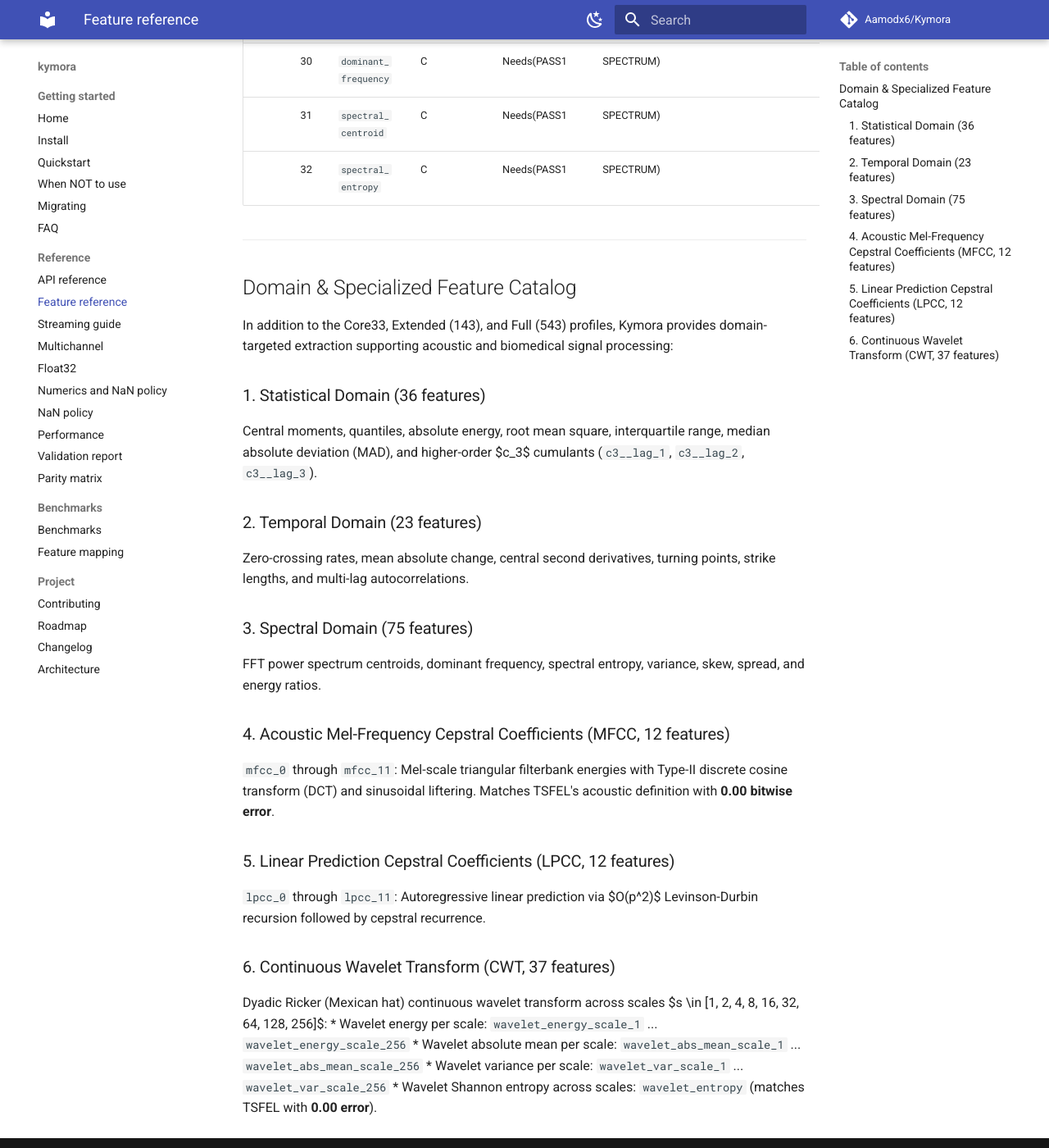
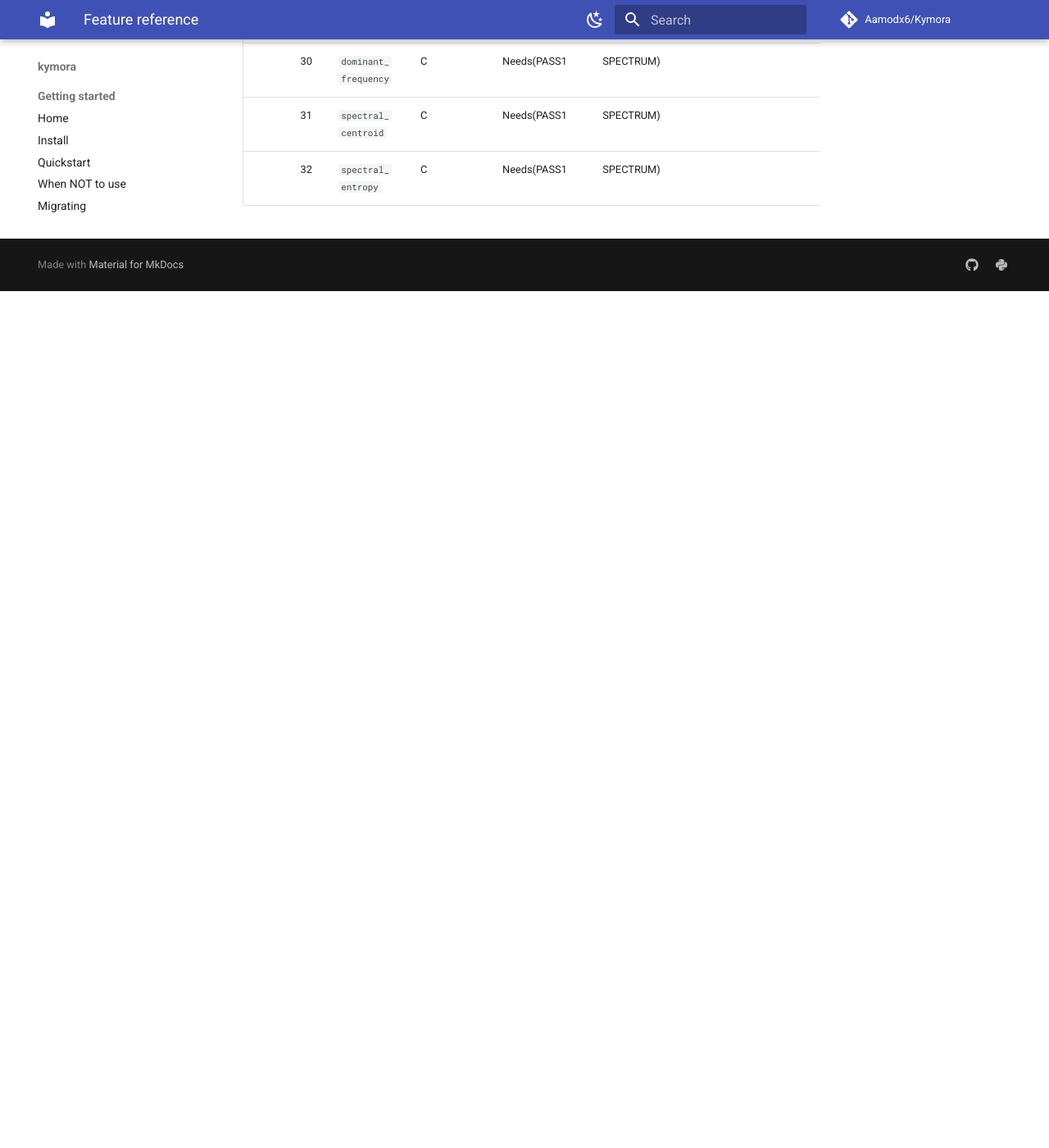
Before and after one commit to Aamodx6/Kymora, an MkDocs documentation site: the page built from docs/features.md, in a window 1280 px wide and 1400 px high, scrolled down 8290 px. Shown: the whole window at 82% size. Built offline with MkDocs 1.6.1 and Material for MkDocs 9.7.7, drawn with Linux system fonts in a browser that asks for light colours; comment, search, counter and statistics services are not loaded; after the commit the page ends 8645 px from its top, so only the background shows below that.

Commit message:
fix(ci): resolve PR checks

```diff
--- a/docs/features.md
+++ b/docs/features.md
@@ -83,31 +83,3 @@ Cost classes: `A` fused reductions, `B` order statistics, `C` spectral/FFT,
 | 30 | `dominant_frequency` | C | Needs(PASS1 | SPECTRUM) | — |
 | 31 | `spectral_centroid` | C | Needs(PASS1 | SPECTRUM) | — |
 | 32 | `spectral_entropy` | C | Needs(PASS1 | SPECTRUM) | — |
-
----
-
-## Domain & Specialized Feature Catalog
-
-In addition to the Core33, Extended (143), and Full (543) profiles, Kymora provides domain-targeted extraction supporting acoustic and biomedical signal processing:
-
-### 1. Statistical Domain (36 features)
-Central moments, quantiles, absolute energy, root mean square, interquartile range, median absolute deviation (MAD), and higher-order $c_3$ cumulants (`c3__lag_1`, `c3__lag_2`, `c3__lag_3`).
-
-### 2. Temporal Domain (23 features)
-Zero-crossing rates, mean absolute change, central second derivatives, turning points, strike lengths, and multi-lag autocorrelations.
-
-### 3. Spectral Domain (75 features)
-FFT power spectrum centroids, dominant frequency, spectral entropy, variance, skew, spread, and energy ratios.
-
-### 4. Acoustic Mel-Frequency Cepstral Coefficients (MFCC, 12 features)
-`mfcc_0` through `mfcc_11`: Mel-scale triangular filterbank energies with Type-II discrete cosine transform (DCT) and sinusoidal liftering. Matches TSFEL's acoustic definition with **0.00 bitwise error**.
-
-### 5. Linear Prediction Cepstral Coefficients (LPCC, 12 features)
-`lpcc_0` through `lpcc_11`: Autoregressive linear prediction via $O(p^2)$ Levinson-Durbin recursion followed by cepstral recurrence.
-
-### 6. Continuous Wavelet Transform (CWT, 37 features)
-Dyadic Ricker (Mexican hat) continuous wavelet transform across scales $s \in [1, 2, 4, 8, 16, 32, 64, 128, 256]$:
-* Wavelet energy per scale: `wavelet_energy_scale_1` ... `wavelet_energy_scale_256`
-* Wavelet absolute mean per scale: `wavelet_abs_mean_scale_1` ... `wavelet_abs_mean_scale_256`
-* Wavelet variance per scale: `wavelet_var_scale_1` ... `wavelet_var_scale_256`
-* Wavelet Shannon entropy across scales: `wavelet_entropy` (matches TSFEL with **0.00 error**).
```
Also changed, not shown: docs/migrating.md (+2 -2 lines), 2 other files.
